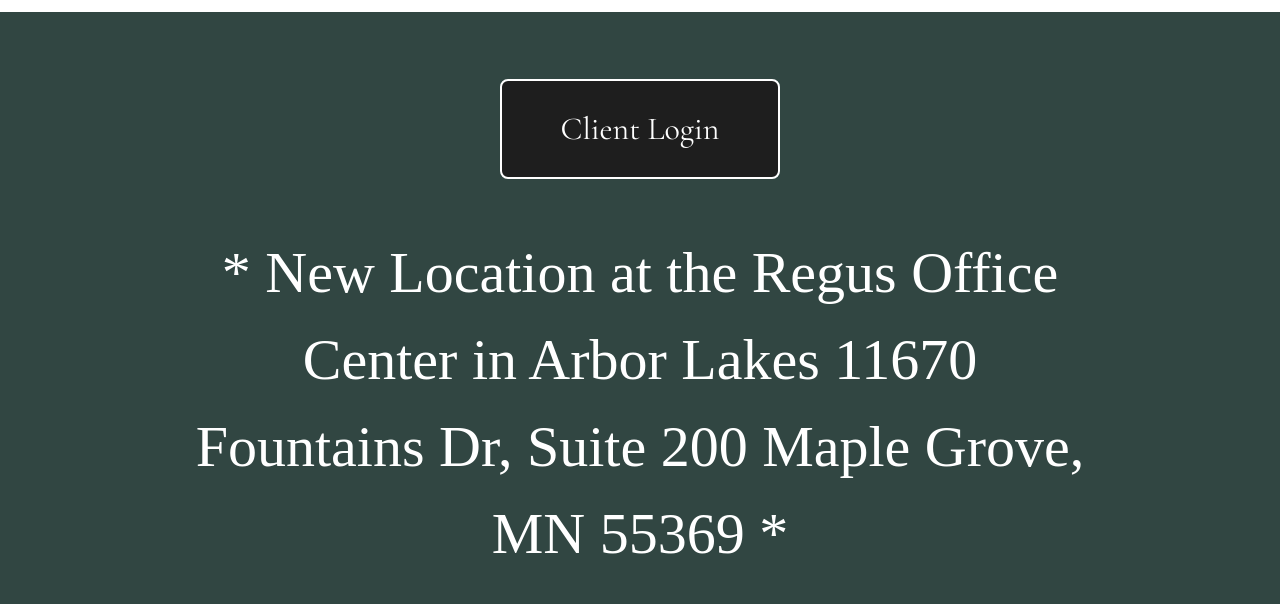
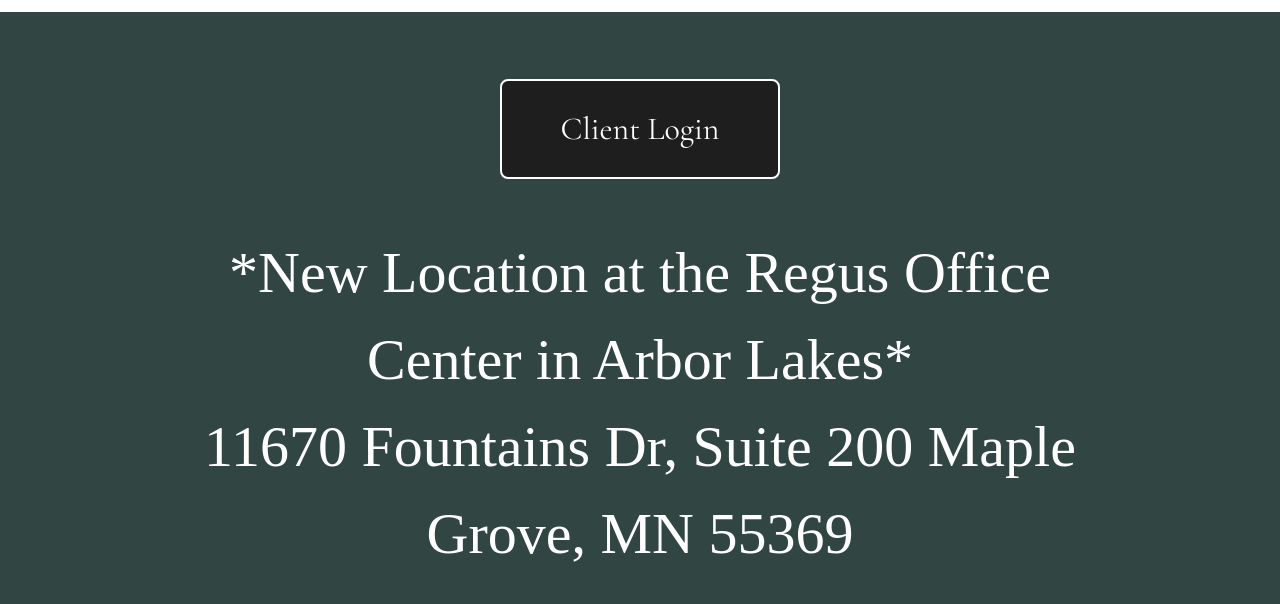
Before and after one commit to Chad-Fox1202/fox_and_fox_website, a plain HTML site: page index.html in a window 1280 px wide. Shown: the part 110-714 px from the top of the page. Drawn offline with nearby package versions, Linux system fonts and the light colour scheme.

Commit message:
Update index.html

```diff
--- a/index.html
+++ b/index.html
@@ -46,7 +46,8 @@
                 Client Login
             </button>
         </a>
-        <h7><br>* New Location at the Regus Office Center in Arbor Lakes 11670 Fountains Dr, Suite 200 Maple Grove, MN 55369 *<br>
+        <h7><br>*New Location at the Regus Office Center in Arbor Lakes*<br>
+            <p class "fs-offic> 11670 Fountains Dr, Suite 200 Maple Grove, MN 55369<br></p>
             <img class="headshot" src="office.jpg" alt="headshot" />
         <br>Remote/Hybrid Office Hours</h7>
         <p class="fs-office">
```
